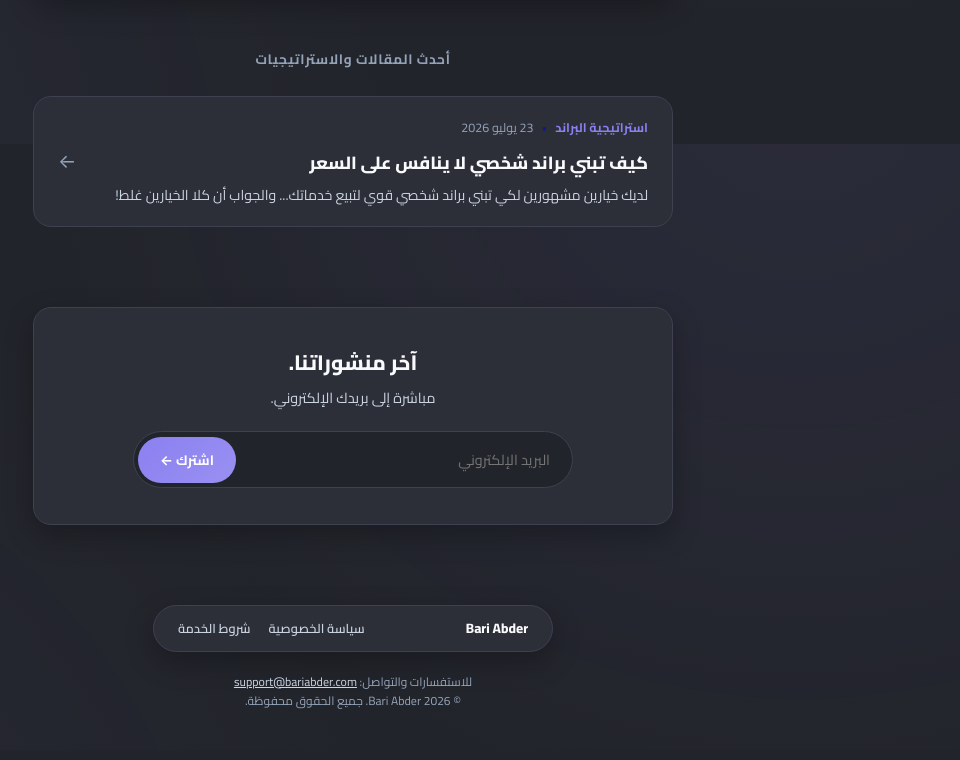
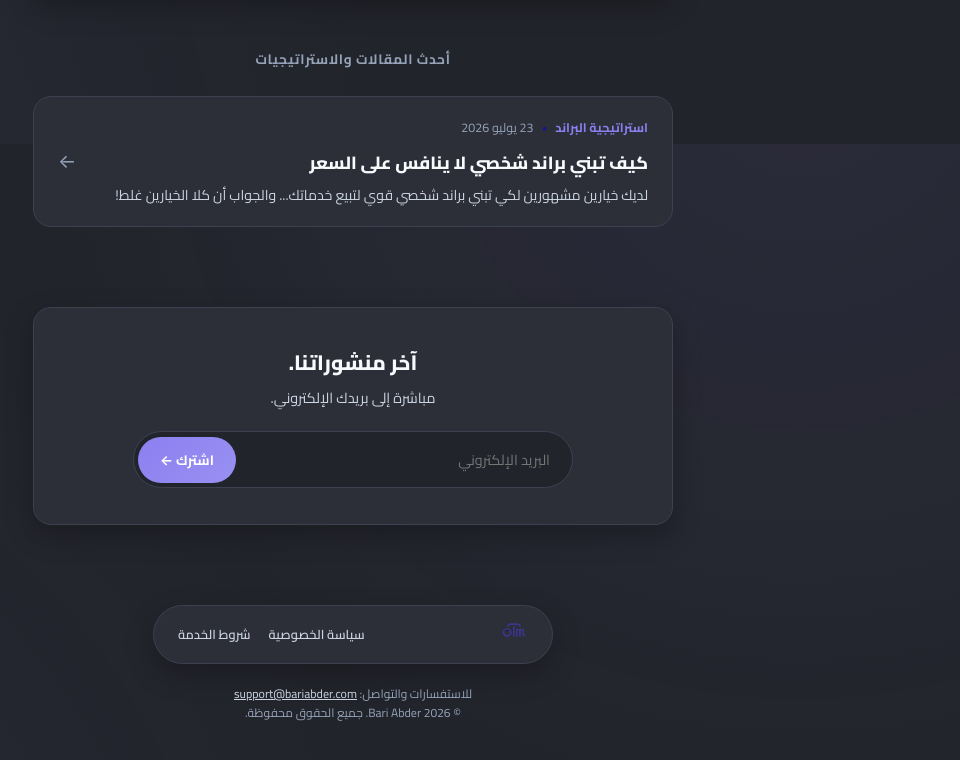
Before and after one commit to abdoubari/myblog, a plain HTML site: page index.html in a window 1280 px wide. Shown: the part 656-1416 px from the top of the page, without its empty margins (287-1247 px from the left). Drawn offline with Linux system fonts and the light colour scheme.

Commit message:
Update index.html

```diff
--- a/index.html
+++ b/index.html
@@ -103,7 +103,9 @@
   <!-- Floating Pill Footer -->
   <footer class="site-footer">
     <div class="footer-pill">
-      <a href="index.html" class="footer-logo">Bari Abder</a>
+     <a href="https://www.bariabder.com/" aria-label="Home">
+                <img src="main-logo.svg" style="width:28px;" alt="Logo">
+            </a>
       <nav class="footer-pill-links">
         <a href="/privacy">سياسة الخصوصية</a>
         <a href="/terms">شروط الخدمة</a>
```
